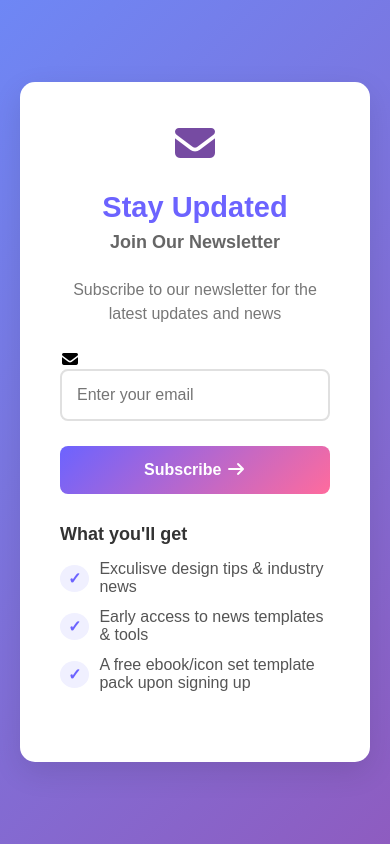
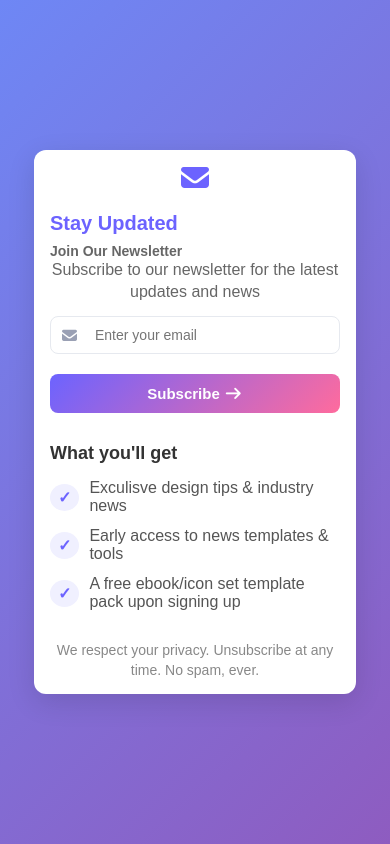
Before and after one commit to haripriya1227/Newsletter-Signup-Form, a plain HTML site: page index.html in a window 390 px wide. Drawn offline with Linux system fonts and the light colour scheme.

Commit message:
Final CSS done.

```diff
--- a/index.html
+++ b/index.html
@@ -53,6 +53,10 @@
           </li>
         </ul>
       </div>
+
+      <div class="privacy">
+        <p>We respect your privacy. Unsubscribe at any time. No spam, ever.</p>
+      </div>
     </div>
   </body>
 </html>
--- a/style.css
+++ b/style.css
@@ -3,6 +3,14 @@
     padding: 0;
     box-sizing: border-box;
     font-family: 'Arial', sans-serif;
+}
+
+:root {
+    --accent: #6c63ff;
+    --accent-2: #ff6b9d;
+    --container-max: 480px;
+    --card-bg: #ffffff;
+    --muted: #9aa0b4;
 }
 
 body {
@@ -15,55 +23,65 @@ body {
 }
 
 .signup-container {
-    background-color: white;
-    border-radius: 15px;
-    padding: 40px;
-    max-width: 450px;
-    width: 100%;
-    box-shadow: 0 10px 30px rgba(0, 0, 0, 0.1);
+    background-color: var(--card-bg);
+    border-radius: 12px;
+    padding: clamp(18px, 4.5vw, 40px);
+    max-width: var(--container-max);
+    width: min(96%, var(--container-max));
+    box-shadow: 0 8px 28px rgba(0, 0, 0, 0.12);
 }
 
 .icon-container {
     text-align: center;
-    margin-bottom: 1.5rem;
-    font-size: 2.5rem;
-    color: #764ba2;
+    margin-bottom: 1.25rem;
 }
 
-.header {
-    text-align: center;
-    margin-bottom: 25px;
+.icon-container i {
+    font-size: clamp(28px, 4.2vw, 40px);
+    color: var(--accent);
+    display: inline-block;
 }
 
 .header h1 {
-    color: #6c63ff;
-    font-size: 29px;
+    color: var(--accent);
+    font-size: clamp(20px, 3.2vw, 28px);
     margin-bottom: 8px;
 }
-
 .header h2 {
-    font-size: 18px;
+    font-size: clamp(14px, 2.2vw, 18px);
     color: #666;
 }
 
 .description {
     text-align: center;
-    color: #777;
-    margin-bottom: 25px;
-    line-height: 1.5;
+    color: #666;
+    margin-bottom: clamp(12px, 3.2vw, 20px);
+    line-height: 1.4;
 }
 
 .form-group {
-    margin-bottom: 25px;
+    margin-bottom: 20px;
+    position: relative;
 }
+
 
 .email-input {
     width: 100%;
-    padding: 15px;
-    border: 2px solid #e0e0e0;
+    padding: 14px 14px 14px 48px;
+    border: 1px solid #e6e9ef;
     border-radius: 8px;
+    font-size: clamp(14px, 1.9vw, 16px);
+    transition: border-color 0.22s, box-shadow 0.12s;
+}
+
+.form-group i {
+    position: absolute;
+    left: 12px;
+    top: 50%;
+    transform: translateY(-50%);
     font-size: 16px;
-    transition: border-color 0.3s;
+    color: var(--muted);
+    pointer-events: none;
 }
 
 .email-input:focus {
@@ -73,19 +91,20 @@ body {
 
 .Subscribe-btn {
     width: 100%;
-    background: linear-gradient(135deg, #6c63ff, #ff6b9d);
+    background: linear-gradient(135deg, var(--accent), var(--accent-2));
     color: white;
     border: none;
-    padding: 15px;
+    padding: 12px;
     border-radius: 8px;
-    font-size: 16px;
+    font-size: clamp(14px, 2vw, 16px);
     font-weight: 600;
     cursor: pointer;
-    transition: transform 0.2s;
+    transition: transform 0.18s, box-shadow 0.12s;
 }
 
 .Subscribe-btn:hover {
     transform: translateY(-2px);
+    box-shadow: 0 6px 18px rgba(108,99,255,0.18);
 }
 
 .features {
@@ -118,3 +137,44 @@ body {
       padding: 4px 8px;
       border-radius: 50%;
 }
+
+.privacy {
+    text-align: center;
+    color: #888;
+    font-size: 14px;
+    line-height: 1.4;
+}
+
+@media (max-width: 480px) {
+  .signup-container {
+    padding: 14px 16px;
+    max-width: 92%;
+    width: 100%;
+  }
+
+  .icon-container i {
+    font-size: 28px;
+  }
+
+  .header h1 {
+    font-size: 20px;
+  }
+  .header h2 {
+    font-size: 14px;
+  }
+
+  .email-input {
+    padding: 10px 12px 10px 44px;
+    font-size: 14px;
+  }
+
+  .form-group i {
+    left: 10px;
+    font-size: 15px;
+  }
+
+  .Subscribe-btn {
+    padding: 11px;
+    font-size: 15px;
+  }
+}
```
